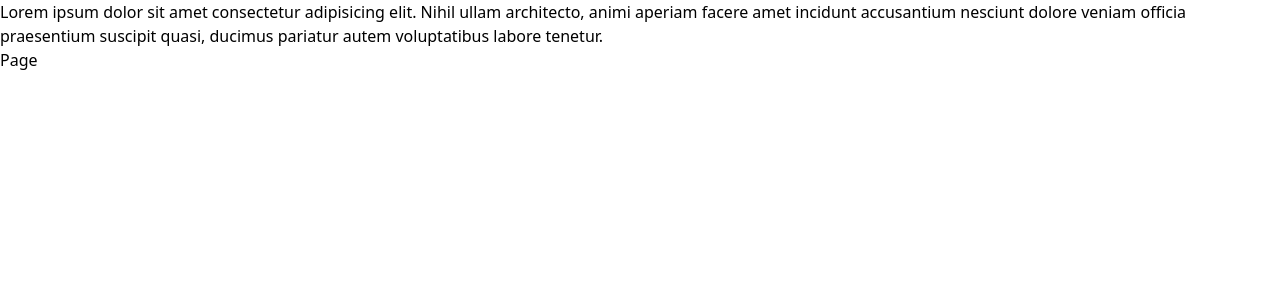
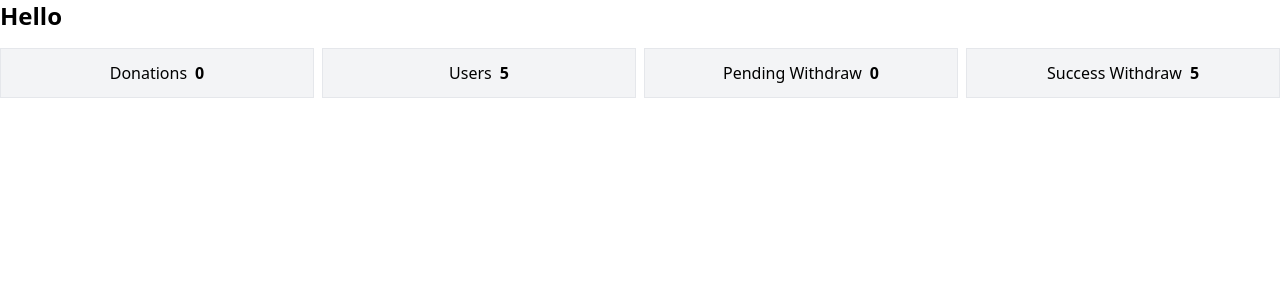
Before and after one commit to SySafarila/engsel-frontend-vue, a Nuxt app: page /admin in a window 1280 px wide. Shown: the top 300 px of the page. Built offline with nearby package versions, Linux system fonts and the light colour scheme.

Commit message:
update admin layout

```diff
--- a/components/Navbar.vue
+++ b/components/Navbar.vue
@@ -6,7 +6,7 @@
         <div class="flex gap-3 max-w-screen-md mx-auto px-5">
             <NuxtLink to="/">Home</NuxtLink>
             <a href="/admin">Dashboard</a>
-            <NuxtLink to="/login">Login</NuxtLink>
+            <!-- <NuxtLink to="/login">Login</NuxtLink> -->
         </div>
     </nav>
 </template>
--- /dev/null
+++ b/components/admin/Sidebar.vue
@@ -0,0 +1,11 @@
+<script setup lang="ts">
+</script>
+
+<template>
+    <aside class="sticky top-0 w-40 border-r h-screen flex-shrink-0 flex-grow-0 overflow-y-hidden">
+        <div class="flex flex-col overflow-y-auto h-full pt-5">
+            <NuxtLink to="/admin" class="hover:bg-gray-200 py-2 px-3" active-class="bg-gray-100">Home</NuxtLink>
+            <NuxtLink to="/admin/users" class="hover:bg-gray-200 py-2 px-3" active-class="bg-gray-100">Users</NuxtLink>
+        </div>
+    </aside>
+</template>
--- a/layouts/Authenticated.vue
+++ b/layouts/Authenticated.vue
@@ -1,7 +1,10 @@
 <script setup lang="ts">
+import axios from 'axios';
 import { onMounted } from "vue";
-import axios from 'axios';
 import useUserData from "~/composables/useUserData";
+import type { CurrentUserResponse } from '~/utils/Types';
+import logout from '~/utils/logout';
+import Sidebar from '~/components/admin/Sidebar.vue';
 
 const { userData, setUserData } = useUserData()
 
@@ -12,6 +15,8 @@ onMounted(() => {
 })
 
 const getCurrentUser = async () => {
+    const acceptedRoles = ['super-admin', 'admin']
+    let pass: boolean = false;
     if (userData.value) {
         return
     }
@@ -19,12 +24,27 @@ const getCurrentUser = async () => {
         const res = await axios.get(`${config.public.BACKEND_URL}/auth/me`, {
             withCredentials: true
         })
+        console.log(res);
+        const data = res.data as CurrentUserResponse
 
-        console.log(res);
+        data.roles.forEach(role => {
+            if (acceptedRoles.includes(role.name)) {
+                pass = true
+            }
+        })
+
+        if (!pass) {
+            await logout().then(() => {
+                setTimeout(() => {
+                    window.location.href = '/login'
+                }, 500);
+            })
+        }
+
         setUserData({
-            email: res.data.user.email,
-            id: res.data.user.id,
-            name: res.data.user.name
+            email: data.user.email,
+            id: data.user.id,
+            name: data.user.name
         })
     } catch (error) {
         console.error(error);
@@ -33,5 +53,10 @@ const getCurrentUser = async () => {
 </script>
 
 <template>
-    <slot />
+    <div class="max-w-screen-lg w-full mx-auto flex">
+        <Sidebar />
+        <div class="p-5 border-r w-full">
+            <slot />
+        </div>
+    </div>
 </template>
--- a/pages/admin/a.vue
+++ /dev/null
@@ -1,14 +0,0 @@
-<script setup lang="ts">
-definePageMeta({
-    // middleware: ['auth']
-})
-</script>
-
-<template>
-    <NuxtLayout name="authenticated">
-        <p class="p-5">Lorem ipsum dolor sit amet consectetur adipisicing elit. Nihil ullam architecto, animi aperiam
-            facere amet
-            incidunt accusantium nesciunt dolore veniam officia praesentium suscipit quasi, ducimus pariatur autem
-            voluptatibus labore tenetur.</p>
-    </NuxtLayout>
-</template>
--- a/pages/admin/index.vue
+++ b/pages/admin/index.vue
@@ -1,18 +1,32 @@
 <script setup lang="ts">
 import useUserData from '~/composables/useUserData'
-definePageMeta({
-    // middleware: ['auth']
-})
+
 const { userData, setUserData } = useUserData()
 
 </script>
 
 <template>
     <NuxtLayout name="authenticated">
-        <p>{{ userData?.name }}</p>
-        <p>Lorem ipsum dolor sit amet consectetur adipisicing elit. Nihil ullam architecto, animi aperiam facere amet
-            incidunt accusantium nesciunt dolore veniam officia praesentium suscipit quasi, ducimus pariatur autem
-            voluptatibus labore tenetur.</p>
-        <NuxtLink to="/admin/a">Page</NuxtLink>
+        <div class="flex flex-col gap-4">
+            <h1 class="text-2xl font-semibold">Hello {{ userData?.name }}</h1>
+            <div class="grid grid-cols-2 lg:grid-cols-4 gap-2">
+                <div class="bg-gray-100 border p-3 flex items-center gap-y-1 gap-x-2 justify-center flex-wrap flex-col lg:flex-row">
+                    <span class="text-center">Donations</span>
+                    <span class="font-bold">0</span>
+                </div>
+                <div class="bg-gray-100 border p-3 flex items-center gap-y-1 gap-x-2 justify-center flex-wrap flex-col lg:flex-row">
+                    <span class="text-center">Users</span>
+                    <span class="font-bold">5</span>
+                </div>
+                <div class="bg-gray-100 border p-3 flex items-center gap-y-1 gap-x-2 justify-center flex-wrap flex-col lg:flex-row">
+                    <span class="text-center">Pending Withdraw</span>
+                    <span class="font-bold">0</span>
+                </div>
+                <div class="bg-gray-100 border p-3 flex items-center gap-y-1 gap-x-2 justify-center flex-wrap flex-col lg:flex-row">
+                    <span class="text-center">Success Withdraw</span>
+                    <span class="font-bold">5</span>
+                </div>
+            </div>
+        </div>
     </NuxtLayout>
 </template>
--- /dev/null
+++ b/pages/admin/users.vue
@@ -0,0 +1,22 @@
+<script setup lang="ts">
+definePageMeta({
+    // middleware: ['auth']
+})
+</script>
+
+<template>
+    <NuxtLayout name="authenticated">
+        <div class="flex flex-col gap-4">
+            <h1 class="text-2xl font-semibold">Users</h1>
+            <p>Lorem ipsum dolor sit, amet consectetur adipisicing elit. Veritatis suscipit totam obcaecati facere
+                officiis laudantium ullam cupiditate! Eos aliquam, eligendi quam nostrum, hic cum eaque velit dicta
+                veniam voluptas maxime.</p>
+            <p>Lorem ipsum dolor sit, amet consectetur adipisicing elit. Veritatis suscipit totam obcaecati facere
+                officiis laudantium ullam cupiditate! Eos aliquam, eligendi quam nostrum, hic cum eaque velit dicta
+                veniam voluptas maxime.</p>
+            <p>Lorem ipsum dolor sit, amet consectetur adipisicing elit. Veritatis suscipit totam obcaecati facere
+                officiis laudantium ullam cupiditate! Eos aliquam, eligendi quam nostrum, hic cum eaque velit dicta
+                veniam voluptas maxime.</p>
+        </div>
+    </NuxtLayout>
+</template>
--- /dev/null
+++ b/utils/HTTPError.ts
@@ -0,0 +1,7 @@
+export default class HTTPError extends Error {
+  code: number;
+  constructor(message: string, code: number) {
+    super(message);
+    this.code = code;
+  }
+}
--- /dev/null
+++ b/utils/Types.ts
@@ -0,0 +1,16 @@
+export type CurrentUserResponse = {
+  message: string;
+  user: {
+    balance: number;
+    created_at: string;
+    updated_at: string;
+    email: string;
+    id: string;
+    name: string;
+    username: string;
+  };
+  roles: {
+    level: number;
+    name: string;
+  }[];
+};
--- /dev/null
+++ b/utils/logout.ts
@@ -0,0 +1,11 @@
+import axios, { AxiosError } from "axios";
+
+export default async function logout() {
+  try {
+    await axios.post("/api/logout");
+  } catch (error) {
+    if (error instanceof AxiosError) {
+      throw new HTTPError(error.message, error.status ?? 500);
+    }
+  }
+}
```
Also changed, not shown: 2 other files (tests, documents, lock files or other folders).
